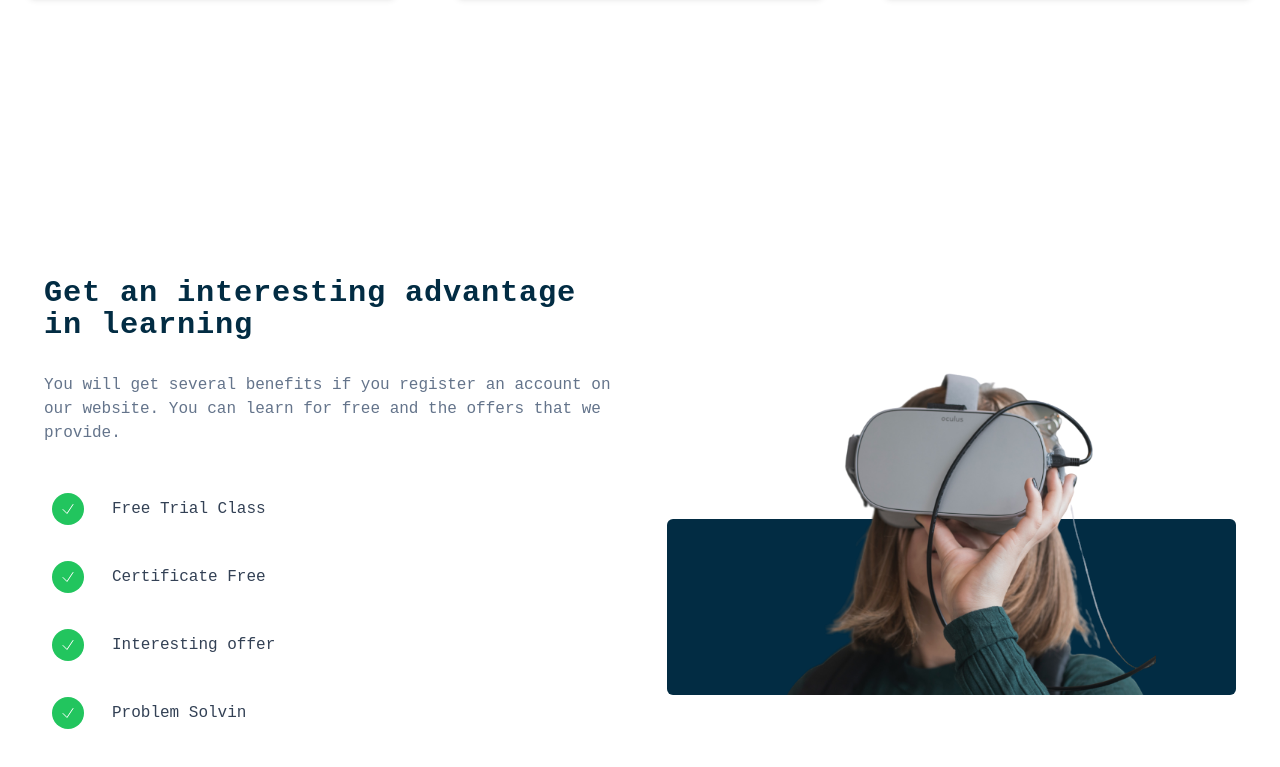
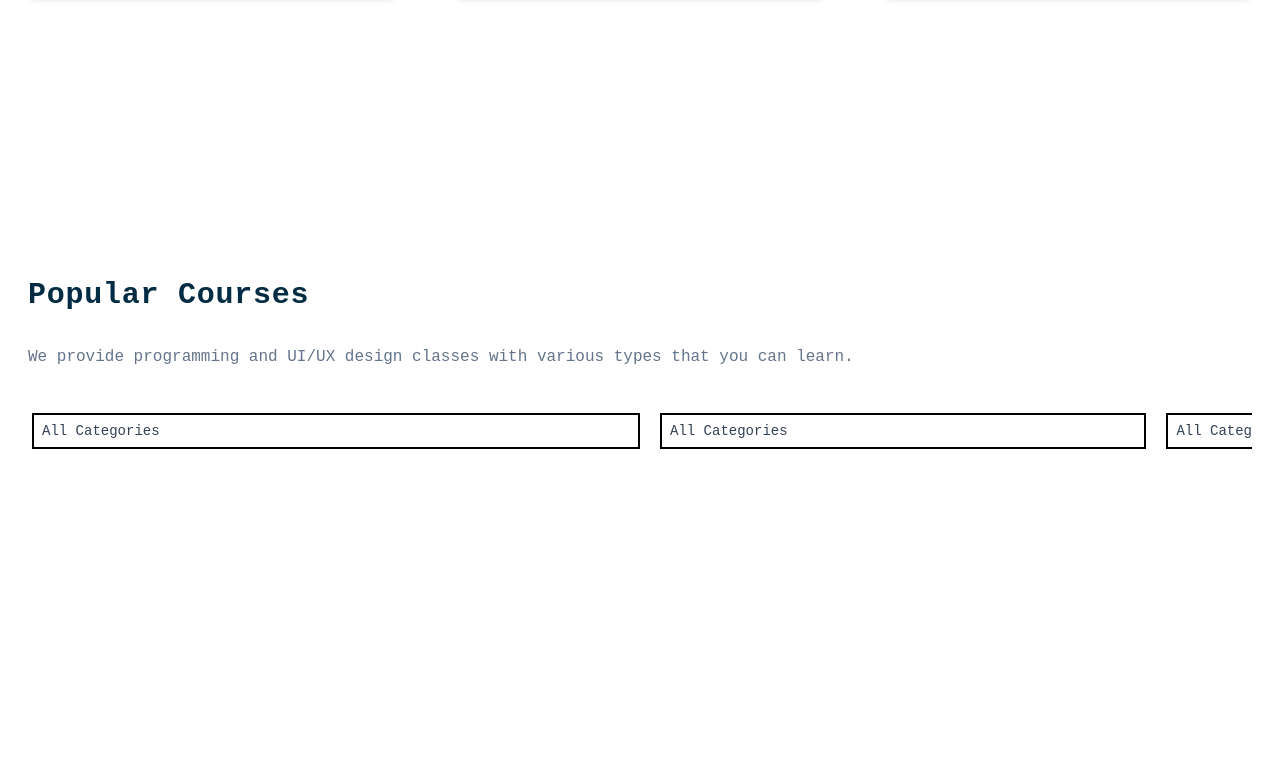
Before and after one commit to mochfarrel06/course-learn, a website: page public/index.html in a window 1280 px wide. Shown: the part 1691-2458 px from the top of the page. After the commit the page ends 2228 px from the top, so only its background shows below. Drawn offline with nearby package versions, Linux system fonts and the light colour scheme.

Commit message:
Menambahkan halaman course

```diff
--- a/public/index.html
+++ b/public/index.html
@@ -219,8 +219,30 @@
     </section>
     <!-- End benefit -->
 
+    <!-- Start Course -->
+    <section id="course" class="pt-10 pb-16 lg:pt-36">
+      <div class="container">
+        <div class="px-3 py-5 max-[305px]:px-2 max-[305px]:py-2">
+          <div class="">
+            <div>
+              <h3 class="text-xl font-semibold tracking-wide text-primary mb-8 max-[305px]:text-lg md:text-2xl lg:text-3xl">Popular Courses</h3>
+              <p class="text-sm font-medium text-slate-500 max-[305px]:text-xs lg:text-base">We provide programming and UI/UX design classes with various types that you can learn.</p>
+            </div>
+            <div class="mt-10 relative">
+              <ul class="flex flex-row gap-5 overflow-auto w-full px-1 py-1">
+                <li class="px-2 py-1 border-2 border-black w-1/2 flex-none"><a href="" class="inline-block w-full h-full text-sm font-medium text-slate-700">All Categories</a></li>
+                <li class="px-2 py-1 border-2 border-black w-2/5 flex-none"><a href="" class="inline-block w-full h-full text-sm font-medium text-slate-700">All Categories</a></li>
+                <li class="px-2 py-1 border-2 border-black w-2/5 flex-none"><a href="" class="inline-block w-full h-full text-sm font-medium text-slate-700">All Categories</a></li>
+              </ul>
+            </div>
+          </div>
+        </div>
+      </div>
+    </section>
+    <!-- End Course -->
+
     <!-- Start Advantage -->
-    <section id="advatage" class="pt-24 pb-44 lg:pt-36">
+    <!-- <section id="advatage" class="pt-24 pb-44 lg:pt-36">
       <div class="container">
         <div class="px-7 py-5 lg:flex lg:gap-10 lg:items-center">
           <div class="bg-white lg:flex lg:flex-col lg:gap-8">
@@ -271,7 +293,7 @@
           </div>
         </div>
       </div>
-    </section>
+    </section> -->
     <!-- End Advantage -->
 
     <!-- JavaScript -->
```
Also changed, not shown: public/css/style.css.
